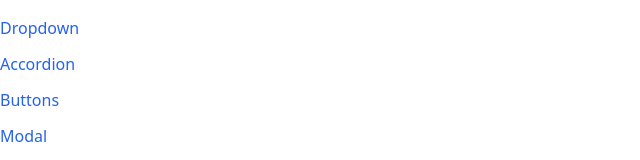
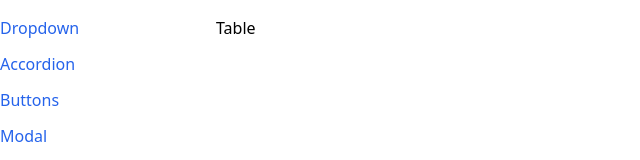
Before and after one commit to BehkoVasilev/comps, a React (Create React App) app: page /table in a window 1280 px wide. Shown: the top 160 px of the page, without its empty margins (0-640 px from the left). Built offline with nearby package versions, Linux system fonts and the light colour scheme.

Commit message:
add route to App.js

```diff
--- a/src/App.js
+++ b/src/App.js
@@ -4,12 +4,16 @@ import DropdownPage from './pages/DropdownPage';
 import ButtonPage from './pages/ButtonPage';
 import Sidebar from "./components/Sidebar";
 import ModalPage from "./pages/ModalPage";
+import TablePage from "./pages/TablePage";
 
 function App() {
     return (
         <div className="container mx-auto grid grid-cols-6 gap-4 mt-4">
             <Sidebar />
             <div className="col-span-5">
+                <Route path={'/table'}>
+                    <TablePage />
+                </Route>
                 <Route path={'/buttons'}>
                     <ButtonPage />
                 </Route>
```
